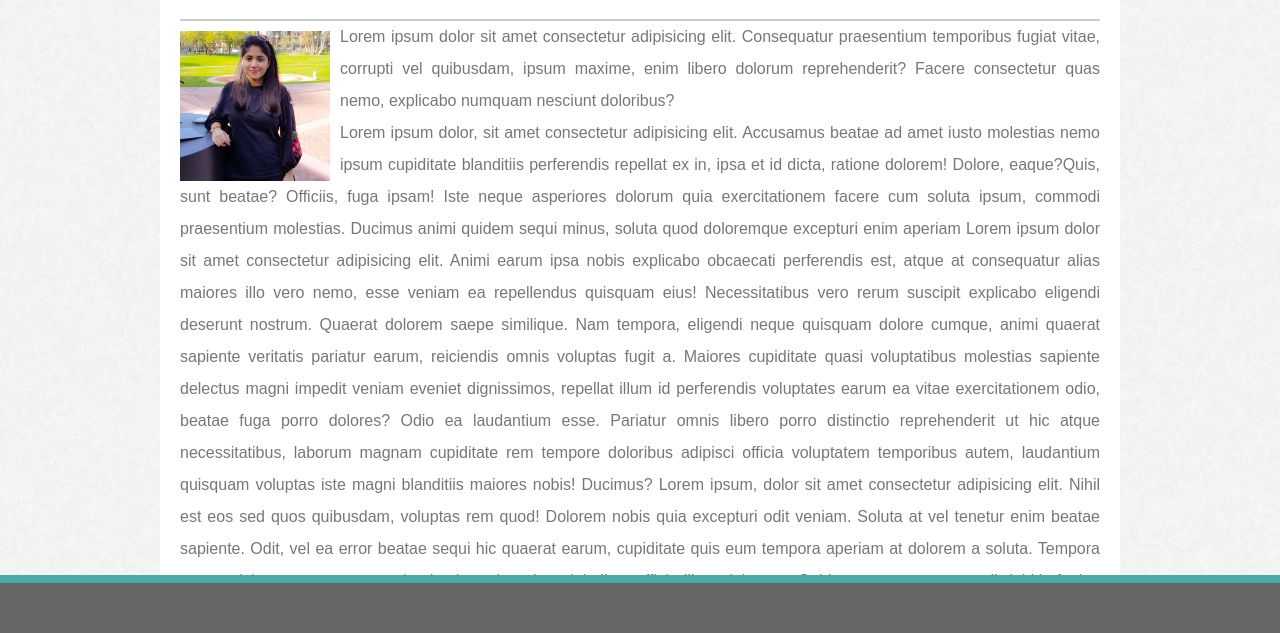
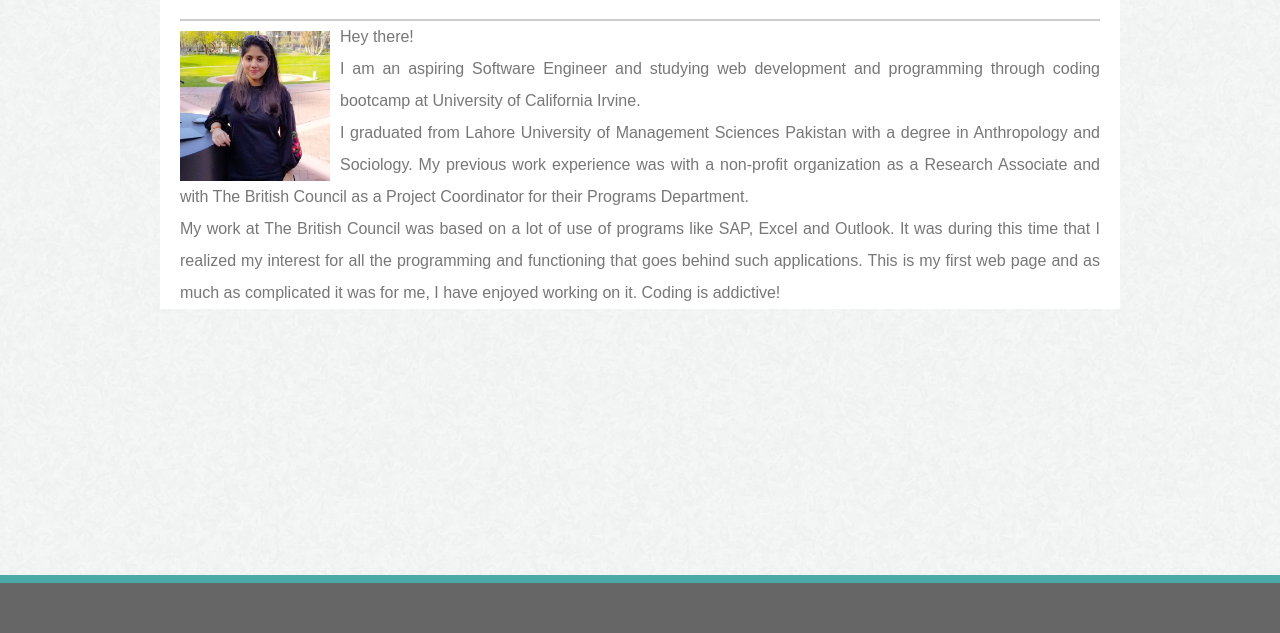
Before and after one commit to anumasif1/Basic-Portfolio, a plain HTML site: page index.html in a window 1280 px wide. Shown: the part 167-800 px from the top of the page. Drawn offline with Linux system fonts and the light colour scheme.

Commit message:
Final Work. All set to go live.

```diff
--- a/index.html
+++ b/index.html
@@ -29,47 +29,19 @@
       </div>
       <div>
         <p><img src="assets\images\Portfolio_image1.jpg.jpeg" alt="Anum Asif" width=150 height=150>
-          Lorem ipsum dolor sit amet consectetur adipisicing elit. Consequatur praesentium temporibus fugiat vitae,
-          corrupti vel quibusdam, ipsum maxime, enim libero dolorum reprehenderit? Facere consectetur quas nemo,
-          explicabo numquam nesciunt doloribus?
-          </br>
-          Lorem ipsum dolor, sit amet consectetur adipisicing elit. Accusamus beatae ad amet iusto molestias nemo ipsum
-          cupiditate blanditiis perferendis repellat ex in, ipsa et id dicta, ratione dolorem! Dolore, eaque?Quis, sunt
-          beatae? Officiis, fuga ipsam! Iste neque asperiores dolorum quia exercitationem facere cum soluta ipsum,
-          commodi praesentium molestias. Ducimus animi quidem sequi minus, soluta quod doloremque excepturi enim aperiam
-          Lorem ipsum dolor sit amet consectetur adipisicing elit. Animi earum ipsa nobis explicabo obcaecati
-          perferendis est, atque at consequatur alias maiores illo vero nemo, esse veniam ea repellendus quisquam eius!
-          Necessitatibus vero rerum suscipit explicabo eligendi deserunt nostrum. Quaerat dolorem saepe similique. Nam
-          tempora, eligendi neque quisquam dolore cumque, animi quaerat sapiente veritatis pariatur earum, reiciendis
-          omnis voluptas fugit a.
-          Maiores cupiditate quasi voluptatibus molestias sapiente delectus magni impedit veniam eveniet dignissimos,
-          repellat illum id perferendis voluptates earum ea vitae exercitationem odio, beatae fuga porro dolores? Odio
-          ea laudantium esse.
-          Pariatur omnis libero porro distinctio reprehenderit ut hic atque necessitatibus, laborum magnam cupiditate
-          rem tempore doloribus adipisci officia voluptatem temporibus autem, laudantium quisquam voluptas iste magni
-          blanditiis maiores nobis! Ducimus?
-          Lorem ipsum, dolor sit amet consectetur adipisicing elit. Nihil est eos sed quos quibusdam, voluptas rem quod!
-          Dolorem nobis quia excepturi odit veniam. Soluta at vel tenetur enim beatae sapiente.
-          Odit, vel ea error beatae sequi hic quaerat earum, cupiditate quis eum tempora aperiam at dolorem a soluta.
-          Tempora eaque nisi numquam tempore laudantium ab, soluta doloribus officia libero laborum.
-          Quidem consequuntur modi debitis fugiat, eaque nihil laboriosam numquam in, nostrum ducimus animi quos minima
-          molestias officia explicabo ullam doloribus vitae facilis nesciunt incidunt quia. Aperiam repellendus quae
-          inventore ullam.
-          Dolores dignissimos maiores ipsa quas harum voluptatibus quis cupiditate soluta, optio veritatis blanditiis
-          error odit quasi sapiente praesentium laudantium vero, itaque quidem! Commodi quia fugit atque voluptatum quam
-          eveniet reiciendis.
-          Provident hic adipisci, in mollitia numquam quasi nemo at saepe nesciunt aut iste possimus excepturi ipsum
-          placeat similique commodi qui quas tenetur dolore expedita! Ratione praesentium dolore sapiente quidem
-          aperiam.
-          Rerum pariatur sapiente ipsa, omnis eum iusto a quibusdam eveniet laborum suscipit mollitia animi repellendus,
-          iste, ducimus id cupiditate velit aliquid voluptatibus eaque eligendi quaerat! Ullam, deserunt? Officia, magni
-          quas!
-          Error at fugiat corrupti commodi facere repellendus necessitatibus eligendi, magni harum aspernatur aperiam
-          cupiditate dolor odio eos iusto, consectetur doloremque voluptatum sunt asperiores sit! Maxime, suscipit
-          nesciunt. Facilis, doloribus at.
-          Hic quaerat repudiandae provident, quae corporis officiis molestias debitis quis exercitationem, nisi sit fuga
-          ipsa ullam aliquam soluta eos et, excepturi possimus. Ratione tenetur incidunt quisquam culpa, autem provident
-          necessitatibus.
+          Hey there!
+        </br>
+          I am an aspiring Software Engineer and studying web development and programming
+          through coding bootcamp at University of California Irvine.
+        </br>
+          I graduated from Lahore University of Management Sciences Pakistan with a degree in Anthropology and Sociology.
+          My previous work experience was with a non-profit organization as a Research Associate and with The British Council as a
+          Project Coordinator for their Programs Department.
+      </br>
+      My work at The British Council was based on a lot of use of programs like SAP, Excel and Outlook. It was during this time that I realized my interest for all the programming and
+      functioning that goes behind such applications. This is my first web page and as much as complicated it was for me, I have enjoyed working on it. Coding is addictive!
+          </p>
+
         </p>
 
       </div>
```
